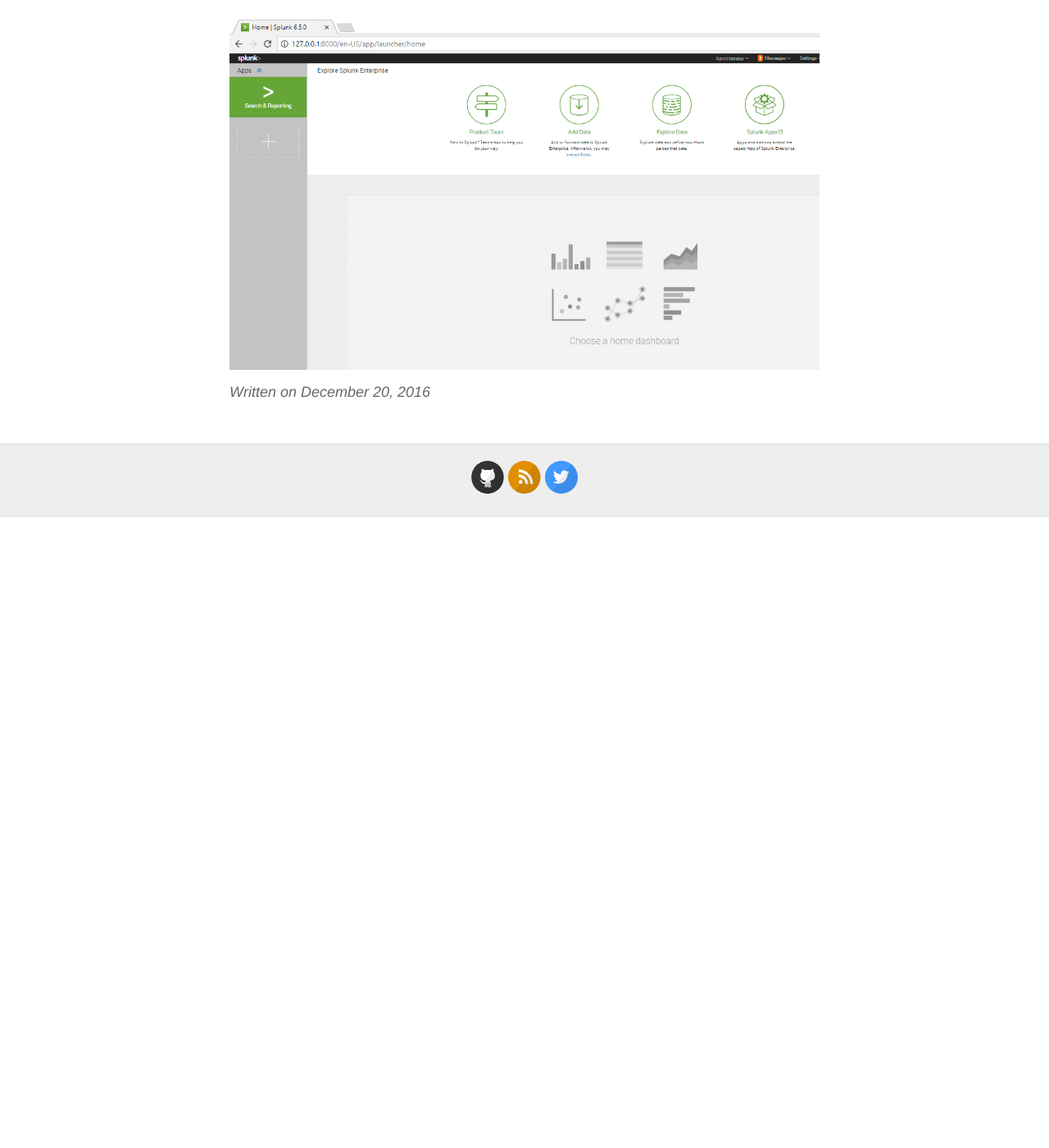
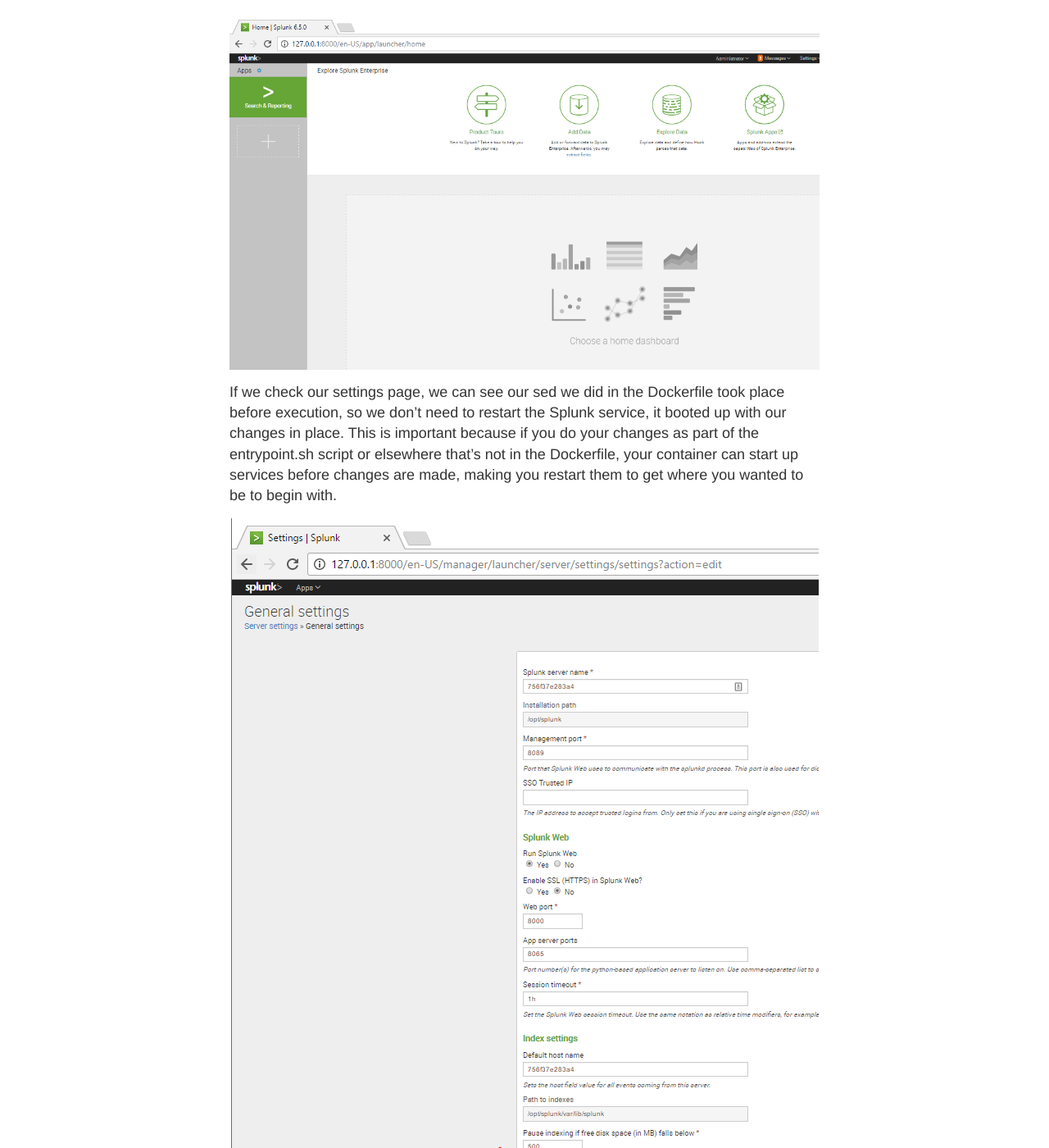
Before and after one commit to remotephone/blog.rmtph.one, a Jekyll site: the page built from _posts/2016-12-22-practical-docker.md, in a window 1280 px wide and 1400 px high, scrolled down 2583 px. Shown: the whole window at 82% size. Built offline with Jekyll 4.4.1, drawn with Linux system fonts in a browser that asks for light colours; comment, search, counter and statistics services are not loaded; before the commit the page ends 3213 px from its top, so only the background shows below that; some of the changed text lies outside the part shown.

Commit message:
finished practical docker part 1

```diff
--- a/_posts/2016-12-22-practical-docker.md
+++ b/_posts/2016-12-22-practical-docker.md
@@ -1,6 +1,6 @@
 ---
 layout: post
-title: "Practical Docker for Testing"
+title: "Practical Docker for Security Admins - Part 1"
 date:   2016-12-20 16:29:15 -0600
 categories: lab homelab budget testing
 ---
@@ -66,3 +66,11 @@
 If you did it right, you'll have a container available at your VM IP on port 8000. It takes a minute or two to start up and you may have to enable port forwarding if your VM is NATed and not bridged. Once you update the default password, you're at the start screen!
 
 ![Splunk Start Screen]({{ site.url }}/images/splunkstart.png){: .center-image }
+
+
+If we check our settings page, we can see our sed we did in the Dockerfile took place before execution, so we don't need to restart the Splunk service, it booted up with our changes in place. This is important because if you do your changes as part of the entrypoint.sh script or elsewhere that's not in the Dockerfile, your container can start up services before changes are made, making you restart them to get where you wanted to be to begin with.
+
+![Splunk Settings]({{ site.url }}/images/splunksettings.png){: .center-image }
+
+
+I think that's all I want to go over for now. I'll do a part 2 on this soon and go over Cyberchef.
```
